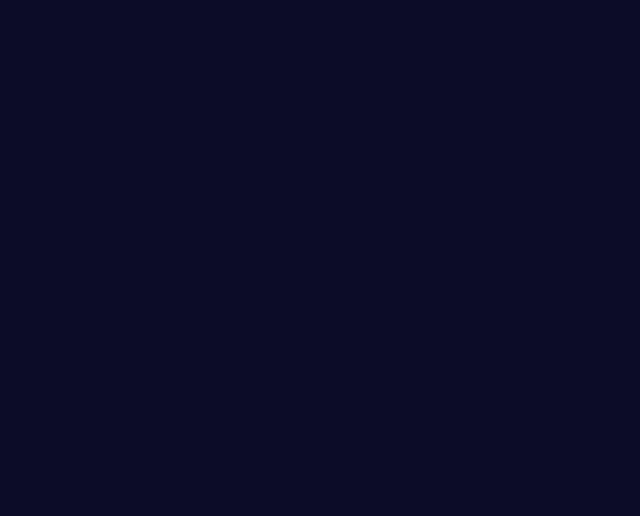
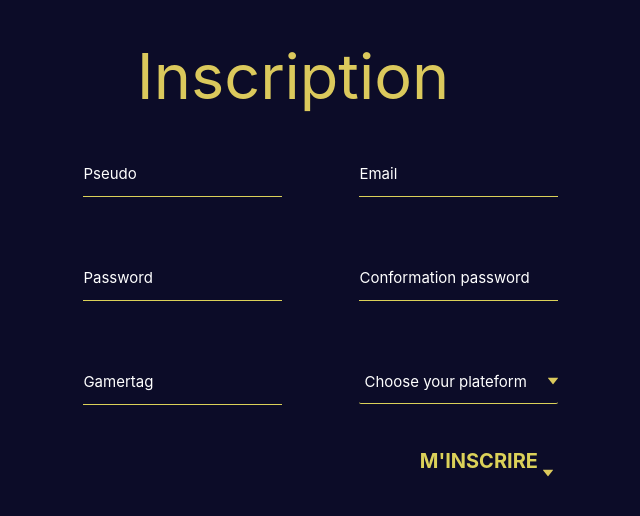
Before and after one commit to NezFeeLitNoeud/Sheeks, an Angular app in the folder client/: page /Inscription in a window 1280 px wide. Before the commit this address led to /. Shown: the top 516 px of the page, without its empty margins (347-987 px from the left). Built offline with nearby package versions, Linux system fonts and the light colour scheme.

Commit message:
Add Materialize and made the CSS of the register form

```diff
--- a/client/package.json
+++ b/client/package.json
@@ -20,6 +20,8 @@
     "@angular/platform-browser-dynamic": "~9.1.12",
     "@angular/router": "~9.1.12",
     "core-js": "^2.5.4",
+    "material-design-icons": "^3.0.1",
+    "materialize-css": "^1.0.0-rc.2",
     "rxjs": "~6.6.2",
     "tslib": "^1.10.0",
     "zone.js": "~0.10.2"
--- a/client/src/app/app-routing.module.ts
+++ b/client/src/app/app-routing.module.ts
@@ -5,7 +5,7 @@ import { NavbarComponent } from './components/navbar/navbar.component';
 
 const routes: Routes = [
   {path: '', component: NavbarComponent},
-  {path: 'inscription', component: InscriptionComponent},
+  {path: 'Inscription', component: InscriptionComponent},
   // {path: '**', component: Component Pour page pas trouver}
 ];
 
--- a/client/src/app/components/inscription/inscription.component.css
+++ b/client/src/app/components/inscription/inscription.component.css
@@ -0,0 +1,65 @@
+.container {
+    /* border: 1px red solid; */
+    width: 50%;
+    margin: 0 auto;
+}
+/* ---------------------- */
+/* INSCRIPTION BUTTON CSS */
+/* ---------------------- */
+
+label {
+    color:  white;
+}
+
+
+#email, #pseudo, #password, #confirm_password, #gamer_tag{
+    border-bottom: 1px #DBD159 solid;
+    /* background: url('../../../assets/image/arrow-down-filled-triangle.svg') no-repeat right;
+    background-size: 10px 20px; */
+}
+/* ---------------------- */
+/* INSCRIPTION BUTTON CSS */
+/* ---------------------- */
+
+.btn-inscription {
+    font-weight: bold;
+    background: none;
+    border: none;
+    color: #DBD159;
+    font-size: 20px;
+}
+
+.btn-inscription::after {
+    background-image: url('../../../assets/image/arrow-down-filled-triangle.svg');
+    background-size: 10px 20px;
+    position: relative;
+    top: 15px;
+    display:inline-block;
+    width: 10px;
+    height: 20px;
+    content:"";
+}
+
+
+/* ------------------ */
+/* SELECTED INPUT CSS */
+/* ------------------ */
+.browser-default{
+    appearance: none;
+    background: url('../../../assets/image/arrow-down-filled-triangle.svg') no-repeat right;
+    background-size: 10px 20px;
+    background-color: #0C0C28;
+    color: white;
+    border:transparent;
+    border-bottom: 1px  #DBD159 solid;
+}
+
+.browser-default:active,
+.browser-default:focus,
+.browser-default:checked,
+.browser-default::selection
+{
+    outline: none !important;
+
+
+}
--- a/client/src/app/components/inscription/inscription.component.html
+++ b/client/src/app/components/inscription/inscription.component.html
@@ -1 +1,48 @@
-<h1>Inscription</h1>
+
+
+<div class="container center">
+  <h1>Inscription</h1>
+    <form class="col s12">
+      <div class="row">
+        <div class="input-field col offset-s2 s4">
+          <input id="pseudo" type="text" class="validate">
+          <label for="pseudo">Pseudo</label>
+        </div>
+        <div class="input-field col offset-s1 s4">
+            <input id="email" type="email" class="validate">
+            <label for="email">Email</label>
+          </div>
+      </div>
+      <div class="row">
+        <div class="input-field col offset-s2 s4">
+          <input id="password" type="password" class="validate">
+          <label for="password">Password</label>
+        </div>
+        <div class="input-field col col offset-s1 s4">
+            <input id="confirm_password" type="password" class="validate">
+            <label for="confirm_password">Conformation password</label>
+          </div>
+      </div>
+      <div class="row">
+        <div class="input-field col offset-s2 s4">
+            <input id="gamer_tag" type="text" class="validate">
+            <label for="gamer_tag">Gamertag</label>
+        </div>
+        <div class="input-field col col offset-s1 s4">
+            <select class="browser-default" name="" id="">
+                <option value="">Choose your plateform</option>
+                <option value="">PS4</option>
+                <option value="">Xbox</option>
+                <option value="">PC</option>
+            </select>
+        </div>
+      </div>
+      <div class="row">
+        <button class="col offset-s8 s3 btn-inscription">
+            M'INSCRIRE
+        </button>
+      </div>
+
+
+    </form>
+  </div>
--- a/client/src/app/components/inscription/inscription.component.ts
+++ b/client/src/app/components/inscription/inscription.component.ts
@@ -6,7 +6,7 @@ import { Component, OnInit } from '@angular/core';
   styleUrls: ['./inscription.component.css']
 })
 export class InscriptionComponent implements OnInit {
-
+public M: any;
   constructor() { }
 
   ngOnInit() {
--- a/client/src/index.html
+++ b/client/src/index.html
@@ -7,6 +7,14 @@
 
   <meta name="viewport" content="width=device-width, initial-scale=1">
   <link rel="icon" type="image/x-icon" href="favicon.ico">
+
+  <!-- Compiled and minified CSS -->
+  <link rel="stylesheet" href="https://cdnjs.cloudflare.com/ajax/libs/materialize/1.0.0/css/materialize.min.css">
+
+  <!-- Compiled and minified JavaScript -->
+  <script src="https://cdnjs.cloudflare.com/ajax/libs/materialize/1.0.0/js/materialize.min.js"></script>
+  <link href="https://fonts.googleapis.com/icon?family=Material+Icons"
+  rel="stylesheet">
 </head>
 <body>
   <app-root></app-root>
```
Also changed, not shown: 1 other file (tests, documents, lock files or other folders).
